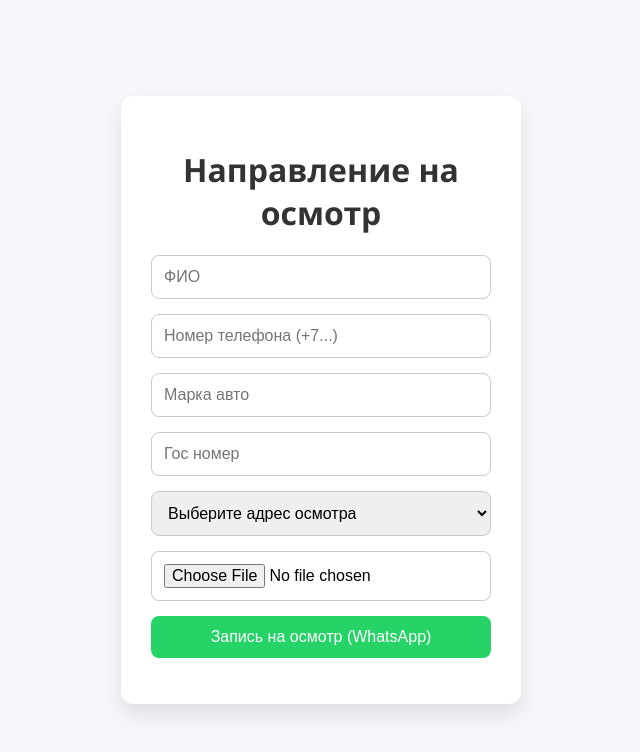
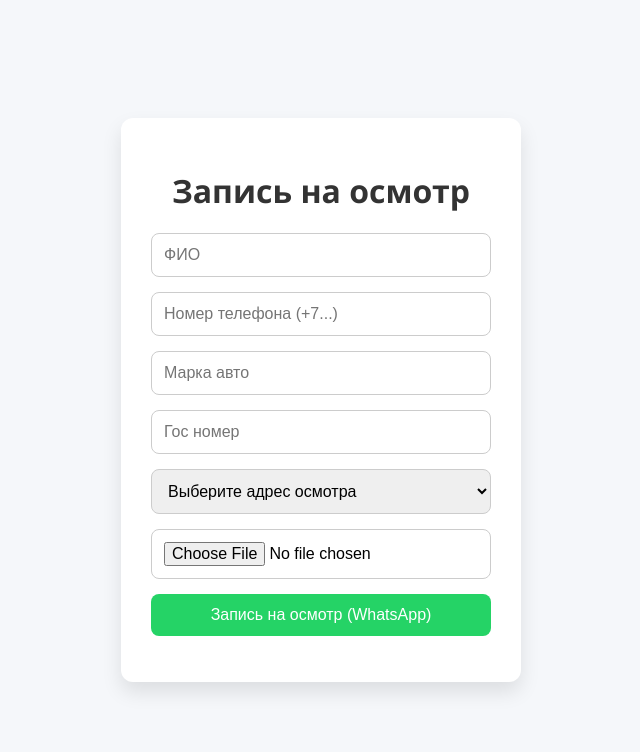
Before and after one commit to nikibelyy/client-tracker, a plain HTML site: page index.html in a window 1280 px wide. Shown: the whole page, without its empty margins (319-959 px from the left). Drawn offline with Linux system fonts and the light colour scheme.

Commit message:
Update index.html

```diff
--- a/index.html
+++ b/index.html
@@ -3,7 +3,7 @@
 <head>
   <meta charset="UTF-8" />
   <meta name="viewport" content="width=device-width, initial-scale=1.0" />
-  <title>Направление на осмотр</title>
+  <title>Запись на осмотр</title>
   <style>
     body {
       font-family: 'Segoe UI', sans-serif;
@@ -69,7 +69,7 @@
 </head>
 <body>
   <div class="container">
-    <h1>Направление на осмотр</h1>
+    <h1>Запись на осмотр</h1>
     <form id="clientForm">
       <input type="text" id="name" placeholder="ФИО" required />
       <input type="tel" id="phone" placeholder="Номер телефона (+7...)" required />
```
